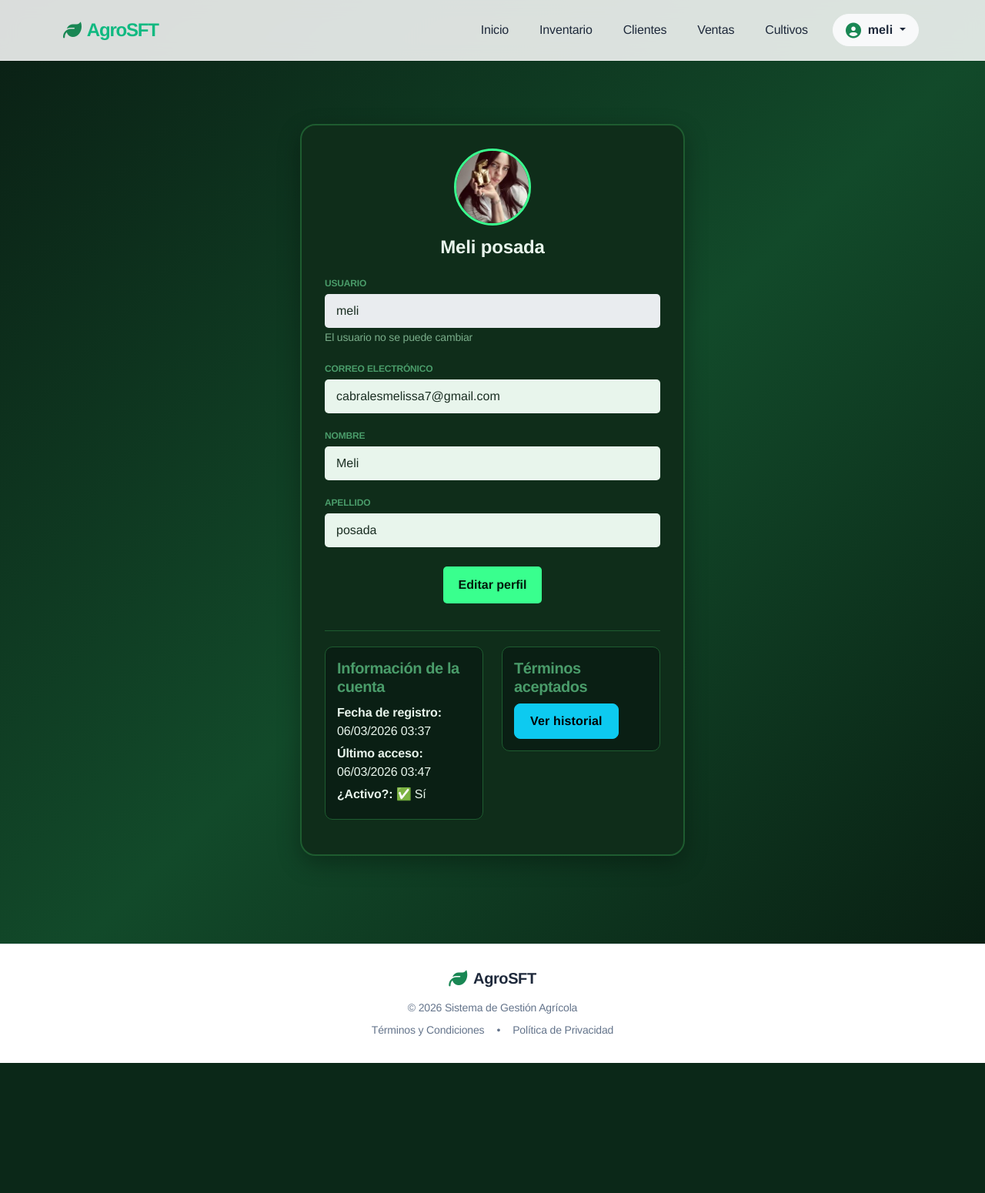
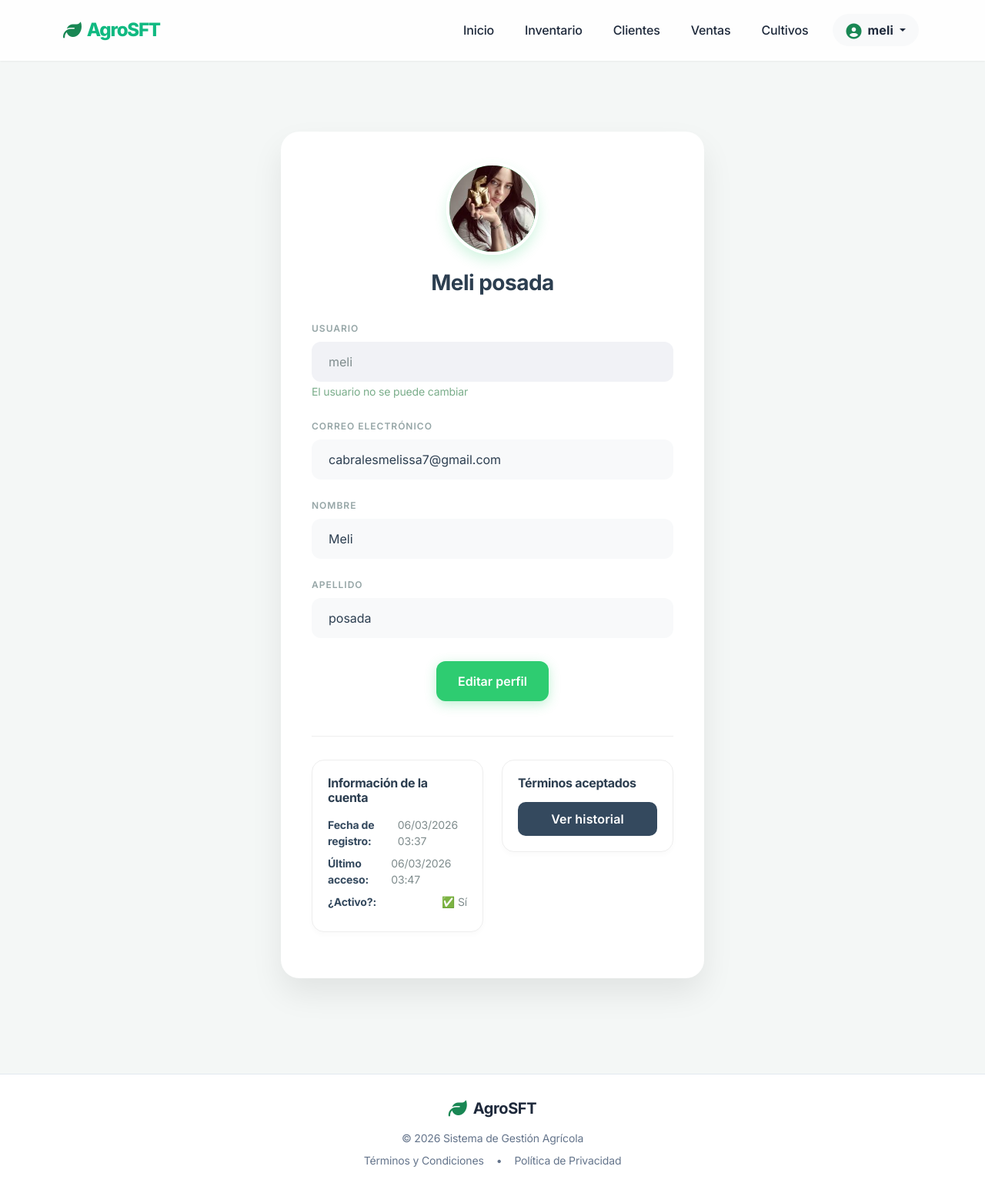
Before and after one commit to danieldavid-23/agrosft, a Django app: page /usuarios/perfil/ in a window 1280 px wide. Shown: the whole page at 77% size. Before the commit the page ends 1381 px from the top, so only its background shows below. Run offline with Django 5.2, Linux system fonts and the light colour scheme; a user stored in the database is signed in; data comes from the database, SQL or seed files in the repository; both versions use the stored data as it was after the commit.

Commit message:
correcion login y perfil

```diff
--- a/apps/usuarios/controllers/auth_controller.py
+++ b/apps/usuarios/controllers/auth_controller.py
@@ -16,7 +16,7 @@ class RegistroView(BaseController, View):
     def get(self, request):
         # Si ya está autenticado, redirigir
         if request.user.is_authenticated:
-            return redirect('home')
+            return redirect('inventario:listar')
 
         form = RegistroForm()
         terminos = TerminosService.obtener_terminos_activos()
@@ -49,8 +49,8 @@ class RegistroView(BaseController, View):
 
                 messages.success(request, f"¡Bienvenido {user.username}! Te has registrado exitosamente.")
 
-                # Redirigir a completar perfil o al inicio
-                return redirect('usuarios:perfil')
+                # Redirigir a ver los productos (inventario)
+                return redirect('inventario:listar')
 
         if not acepto_terminos:
             messages.error(request, "Debes aceptar los términos y condiciones")
@@ -67,7 +67,7 @@ class LoginView(BaseController, View):
 
     def get(self, request):
         if request.user.is_authenticated:
-            return redirect('home')
+            return redirect('inventario:listar')
 
         form = LoginForm()
         return render(request, 'usuarios/login.html', {'form': form})
@@ -82,7 +82,7 @@ class LoginView(BaseController, View):
             messages.success(request, f"¡Bienvenido de nuevo {user.username}!")
 
             # Redirigir a la página solicitada o al inicio
-            next_url = request.GET.get('next', 'home')
+            next_url = request.GET.get('next', 'inventario:listar')
             return redirect(next_url)
 
         return render(request, 'usuarios/login.html', {'form': form})
--- a/apps/usuarios/forms/auth_forms.py
+++ b/apps/usuarios/forms/auth_forms.py
@@ -7,9 +7,9 @@ from ..models import UserProfile
 
 class RegistroForm(UserCreationForm):
     """Formulario para registro de nuevos usuarios"""
-    email = forms.EmailField(required=True, widget=forms.EmailInput(attrs={'class': 'form-control', 'placeholder': 'Email'}))
-    first_name = forms.CharField(max_length=30, required=True, widget=forms.TextInput(attrs={'class': 'form-control', 'placeholder': 'Nombre'}))
-    last_name = forms.CharField(max_length=30, required=True, widget=forms.TextInput(attrs={'class': 'form-control', 'placeholder': 'Apellido'}))
+    email = forms.EmailField(required=True, widget=forms.EmailInput(attrs={'class': 'form-control', 'placeholder': 'Email', 'oninput': "this.value = this.value.replace(/\\s/g, '')"}))
+    first_name = forms.CharField(max_length=30, required=True, widget=forms.TextInput(attrs={'class': 'form-control', 'placeholder': 'Nombre', 'oninput': "this.value = this.value.replace(/^\\s+/, '')"}))
+    last_name = forms.CharField(max_length=30, required=True, widget=forms.TextInput(attrs={'class': 'form-control', 'placeholder': 'Apellido', 'oninput': "this.value = this.value.replace(/^\\s+/, '')"}))
 
     class Meta:
         model = User
@@ -18,32 +18,72 @@ class RegistroForm(UserCreationForm):
     def __init__(self, *args, **kwargs):
         super().__init__(*args, **kwargs)
         # Agregar clases CSS a los campos
-        self.fields['username'].widget.attrs.update({'class': 'form-control', 'placeholder': 'Nombre de usuario'})
+        self.fields['username'].widget.attrs.update({'class': 'form-control', 'placeholder': 'Nombre de usuario', 'oninput': "this.value = this.value.replace(/\\s/g, '')"})
         self.fields['password1'].widget.attrs.update({'class': 'form-control', 'placeholder': 'Contraseña'})
         self.fields['password2'].widget.attrs.update({'class': 'form-control', 'placeholder': 'Confirmar contraseña'})
+
+    def clean_first_name(self):
+        first_name = self.cleaned_data.get('first_name', '')
+        if not first_name or not first_name.strip():
+            raise ValidationError("Este campo no puede estar vacío ni contener solo espacios.")
+        return first_name.strip()
+
+    def clean_last_name(self):
+        last_name = self.cleaned_data.get('last_name', '')
+        if not last_name or not last_name.strip():
+            raise ValidationError("Este campo no puede estar vacío ni contener solo espacios.")
+        return last_name.strip()
 
     def clean_email(self):
         email = self.cleaned_data.get('email')
         if User.objects.filter(email=email).exists():
             raise ValidationError("Este email ya está registrado")
+        if email and not email.strip():
+            raise ValidationError("El email no puede contener solo espacios.")
         return email
 
     def clean_username(self):
         username = self.cleaned_data.get('username')
+        if not username or not username.strip():
+            raise ValidationError("El usuario no puede estar vacío ni contener solo espacios.")
         if not re.match(r'^[a-zA-Z0-9_]+$', username):
-            raise ValidationError("El usuario solo puede contener letras, números y guión bajo")
+            raise ValidationError("El usuario solo puede contener letras, números y guión bajo (sin espacios)")
         return username
+
+    def clean(self):
+        cleaned_data = super().clean()
+        # Ensure passwords don't consist only of spaces.
+        p1 = self.data.get('password1', '')
+        p2 = self.data.get('password2', '')
+        if p1 and not p1.strip():
+            self.add_error('password1', "La contraseña no puede estar formada solo por espacios.")
+        if p2 and not p2.strip():
+            self.add_error('password2', "La contraseña no puede estar formada solo por espacios.")
+        return cleaned_data
 
 
 class LoginForm(forms.Form):
     """Formulario para inicio de sesión"""
-    username = forms.CharField(max_length=150, widget=forms.TextInput(attrs={'class': 'form-control', 'placeholder': 'Usuario o Email'}))
+    username = forms.CharField(max_length=150, widget=forms.TextInput(attrs={'class': 'form-control', 'placeholder': 'Usuario o Email', 'oninput': "this.value = this.value.replace(/\\s/g, '')"}))
     password = forms.CharField(widget=forms.PasswordInput(attrs={'class': 'form-control', 'placeholder': 'Contraseña'}))
 
     def clean(self):
         cleaned_data = super().clean()
+        username = self.data.get('username', '')
+        password = self.data.get('password', '')
+
+        # Validación de espacios vacíos
+        if not username or not username.strip():
+            self.add_error('username', "El usuario no puede estar vacío ni contener solo espacios.")
+        if not password or not password.strip():
+            self.add_error('password', "La contraseña no puede estar vacía ni contener solo espacios.")
+
         username = cleaned_data.get('username')
         password = cleaned_data.get('password')
+
+        # Si hay errores en 'username' o 'password', detenemos la validación aquí
+        if self.errors:
+            return cleaned_data
 
         if username and password:
             # Verificar si es email o username
--- a/apps/usuarios/templates/usuarios/perfil.html
+++ b/apps/usuarios/templates/usuarios/perfil.html
@@ -5,129 +5,187 @@
 {% block content %}
 <style>
     body {
-        background: linear-gradient(135deg, #0a1f14 0%, #124a2a 50%, #081a10 100%);
+        background: #f4f7f6;
         min-height: 100vh;
         margin: 0;
-        font-family: 'Helvetica', sans-serif;
+        font-family: 'Inter', 'Segoe UI', sans-serif;
     }
     .profile-card {
-        background: #0f2d1a;
-        border: 2px solid #1e5c30;
-        border-radius: 20px;
-        padding: 30px;
-        margin: 50px auto;
-        max-width: 500px;
-        box-shadow: 0 10px 30px rgba(0,0,0,0.3);
+        background: #ffffff;
+        border-radius: 24px;
+        padding: 40px;
+        margin: 60px auto;
+        max-width: 550px;
+        box-shadow: 0 20px 40px rgba(0, 0, 0, 0.08);
         position: relative;
     }
     .avatar-container {
         text-align: center;
-        margin-bottom: 20px;
+        margin-bottom: 30px;
     }
     .avatar {
-        width: 100px;
-        height: 100px;
+        width: 120px;
+        height: 120px;
         border-radius: 50%;
-        border: 3px solid #39ff8e;
-        background: #1a5c30;
-        margin: 0 auto 10px;
+        border: 4px solid #fff;
+        box-shadow: 0 8px 16px rgba(46, 204, 113, 0.2);
+        background: linear-gradient(135deg, #2ecc71 0%, #27ae60 100%);
+        margin: 0 auto 15px;
         display: flex;
         align-items: center;
         justify-content: center;
-        color: #e8f5ec;
-        font-size: 40px;
+        color: #ffffff;
+        font-size: 50px;
+        transition: transform 0.3s;
+    }
+    .avatar:hover {
+        transform: scale(1.05);
     }
     .user-name {
-        color: #e8f5ec;
-        font-size: 24px;
-        font-weight: bold;
-        margin-bottom: 20px;
+        color: #2c3e50;
+        font-size: 28px;
+        font-weight: 700;
+        letter-spacing: -0.5px;
+        margin-bottom: 25px;
     }
     .form-group {
-        margin-bottom: 20px;
+        margin-bottom: 25px;
+        position: relative;
     }
     .form-label {
-        color: #4a9c6a;
-        font-weight: bold;
+        color: #95a5a6;
+        font-weight: 600;
         font-size: 12px;
-        margin-bottom: 5px;
+        text-transform: uppercase;
+        letter-spacing: 1px;
+        margin-bottom: 8px;
         display: block;
     }
     .form-control {
-        background: #e8f5ec;
-        border: none;
-        border-radius: 5px;
-        padding: 10px 15px;
+        background: #f8f9fa;
+        border: 2px solid transparent;
+        border-radius: 12px;
+        padding: 12px 20px;
         font-size: 16px;
-        color: #1a2e22;
+        color: #2c3e50;
         width: 100%;
+        transition: all 0.3s ease;
     }
     .form-control:focus {
-        background: #d6eedd;
-        outline: 2px solid #39ff8e;
+        background: #ffffff;
+        border-color: #2ecc71;
+        outline: none;
+        box-shadow: 0 0 0 4px rgba(46, 204, 113, 0.1);
+    }
+    .form-control[readonly] {
+        background: #f1f2f6;
+        color: #7f8c8d;
     }
     .btn-custom {
         border: none;
-        border-radius: 5px;
-        padding: 12px 20px;
-        font-weight: bold;
+        border-radius: 12px;
+        padding: 14px 28px;
+        font-weight: 600;
+        font-size: 16px;
         cursor: pointer;
         transition: all 0.3s;
         margin: 5px;
+        display: inline-flex;
+        align-items: center;
+        justify-content: center;
+        gap: 8px;
     }
     .btn-edit {
-        background: #39ff8e;
-        color: #021a0b;
+        background: #2ecc71;
+        color: #ffffff;
+        box-shadow: 0 4px 15px rgba(46, 204, 113, 0.3);
     }
     .btn-edit:hover {
-        background: #1a9c5b;
+        background: #27ae60;
+        transform: translateY(-2px);
     }
     .btn-save {
-        background: #39ff8e;
-        color: #021a0b;
+        background: #3498db;
+        color: #ffffff;
+        box-shadow: 0 4px 15px rgba(52, 152, 219, 0.3);
     }
     .btn-save:hover {
-        background: #1a9c5b;
+        background: #2980b9;
+        transform: translateY(-2px);
     }
     .btn-cancel {
-        background: #1e3d28;
-        color: #e8f5ec;
+        background: #e74c3c;
+        color: #ffffff;
+        box-shadow: 0 4px 15px rgba(231, 76, 60, 0.3);
     }
     .btn-cancel:hover {
-        background: #0f2d1a;
+        background: #c0392b;
+        transform: translateY(-2px);
+    }
+    .info-section {
+        margin-top: 40px;
+        padding-top: 30px;
+        border-top: 1px solid #eee;
+    }
+    .info-card {
+        background: #ffffff;
+        border: 1px solid #eee;
+        border-radius: 16px;
+        padding: 20px;
+        margin-bottom: 20px;
+        box-shadow: 0 4px 6px rgba(0,0,0,0.02);
+        transition: transform 0.3s, box-shadow 0.3s;
+    }
+    .info-card:hover {
+        transform: translateY(-5px);
+        box-shadow: 0 10px 20px rgba(0,0,0,0.05);
+    }
+    .info-card h5 {
+        color: #2c3e50;
+        font-weight: 700;
+        margin-bottom: 15px;
+        font-size: 16px;
+    }
+    .info-card p {
+        color: #7f8c8d;
+        margin: 8px 0;
+        font-size: 14px;
+        display: flex;
+        justify-content: space-between;
+    }
+    .info-card p strong {
+        color: #34495e;
+    }
+    .btn-info {
+        background: #34495e;
+        border: none;
+        border-radius: 10px;
+        padding: 10px;
+        color: white;
+        transition: 0.3s;
+        text-decoration: none;
+        text-align: center;
+        display: block;
+    }
+    .btn-info:hover {
+        background: #2c3e50;
+        text-decoration: none;
+        color: white;
     }
     .toast {
         position: fixed;
-        bottom: 20px;
+        bottom: 30px;
         left: 50%;
         transform: translateX(-50%);
-        background: #39ff8e;
-        color: #021a0b;
-        padding: 15px 30px;
-        border-radius: 5px;
-        font-weight: bold;
+        background: #2ecc71;
+        color: #fff;
+        padding: 16px 32px;
+        border-radius: 12px;
+        font-weight: 600;
+        box-shadow: 0 10px 20px rgba(46, 204, 113, 0.2);
         display: none;
         z-index: 1000;
-    }
-    .info-section {
-        margin-top: 30px;
-        padding-top: 20px;
-        border-top: 1px solid #1e5c30;
-    }
-    .info-card {
-        background: #0a1f14;
-        border: 1px solid #1e5c30;
-        border-radius: 10px;
-        padding: 15px;
-        margin-bottom: 15px;
-    }
-    .info-card h5 {
-        color: #4a9c6a;
-        margin-bottom: 10px;
-    }
-    .info-card p {
-        color: #e8f5ec;
-        margin: 5px 0;
+        text-align: center;
     }
 </style>
 
--- a/config/urls.py
+++ b/config/urls.py
@@ -10,7 +10,7 @@ def home_redirect(request):
         from apps.usuarios.services.terminos_service import TerminosService
         if TerminosService.usuario_debe_aceptar_terminos(request.user):
             return redirect('usuarios:aceptar-terminos')
-        return redirect('usuarios:perfil')  # O alguna página de inicio
+        return redirect('inventario:listar')  # Redirige a productos
     return redirect('usuarios:login')
 
 urlpatterns = [
```
Also changed, not shown: db.sqlite3.
